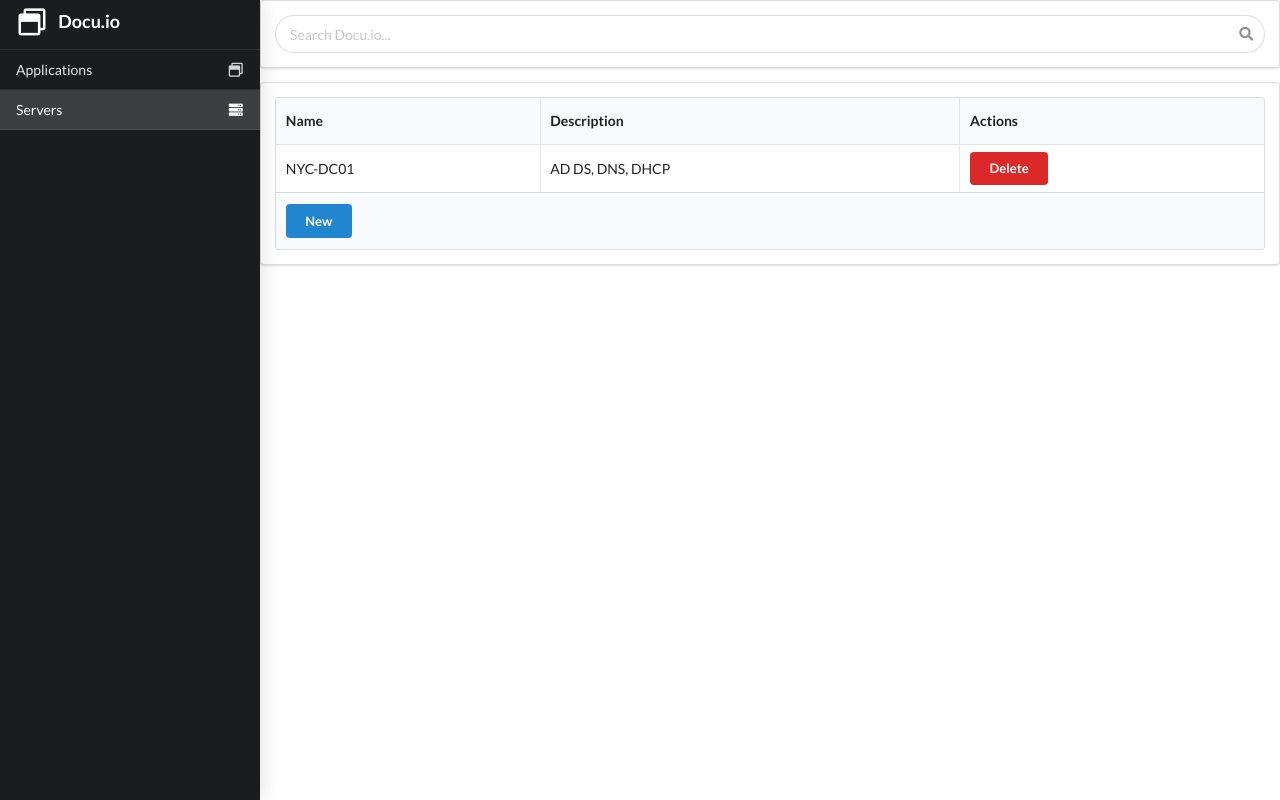
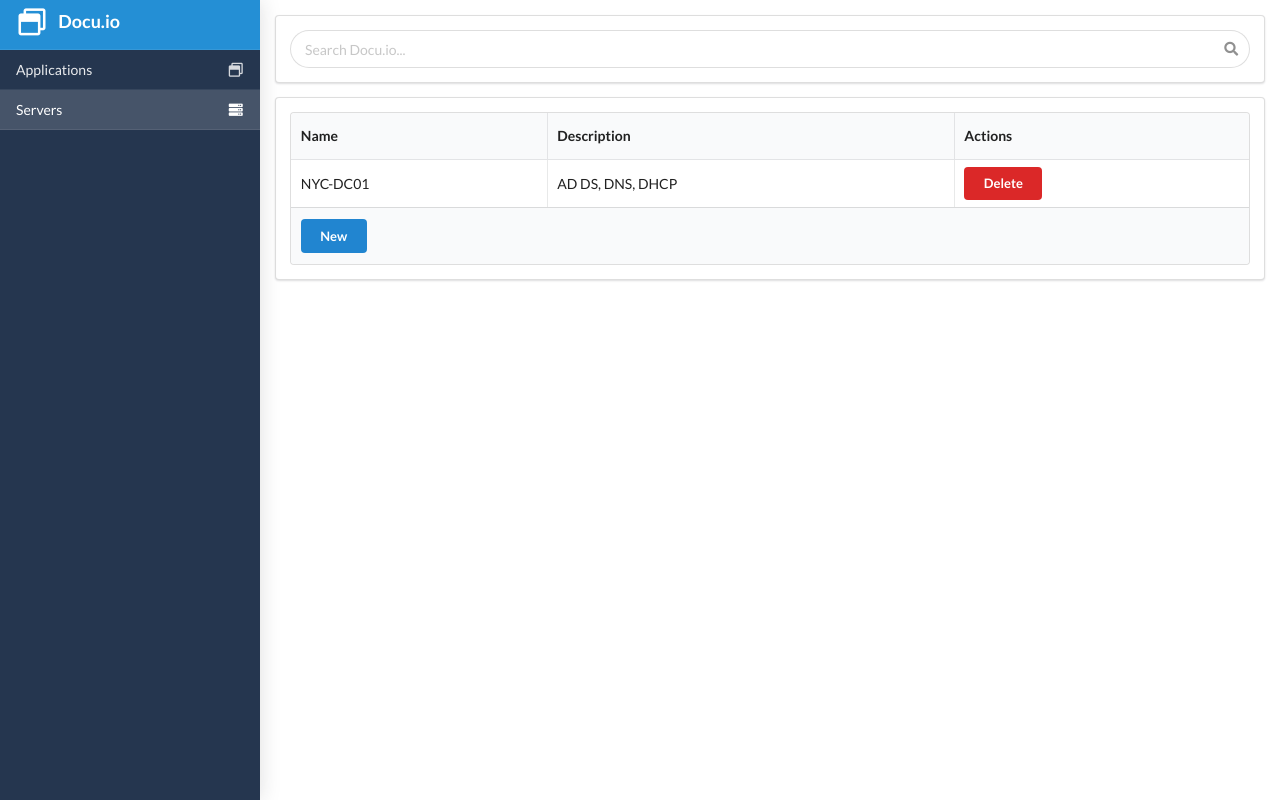
Before and after one commit to danwiltshire/docu.io, a web app: file static/servers.html in a window 1280 px wide. Run offline with its HTML, style and script files only (its server is not run), Linux system fonts and the light colour scheme; some libraries are stand-ins or nearby versions.

Commit message:
Sidebar and .pusher color and layout tweaks

```diff
--- a/static/style/custom.css
+++ b/static/style/custom.css
@@ -1,4 +1,16 @@
+/* Sidebar */
+
+.sidebar {
+	background-color: #25364f!important;
+}
+
+/* Logo background color */
+.sidebar div:first-child {
+	background-color: #248fd5!important;
+}
+
 /* Optimise pusher container width for always visible sidebar */
 .pusher {
-    width: calc(100% - 260px); /*260px is the sidebar width*/
+	width: calc(100% - 260px); /*260px is the sidebar width*/
+	padding: 15px;
 }
```
